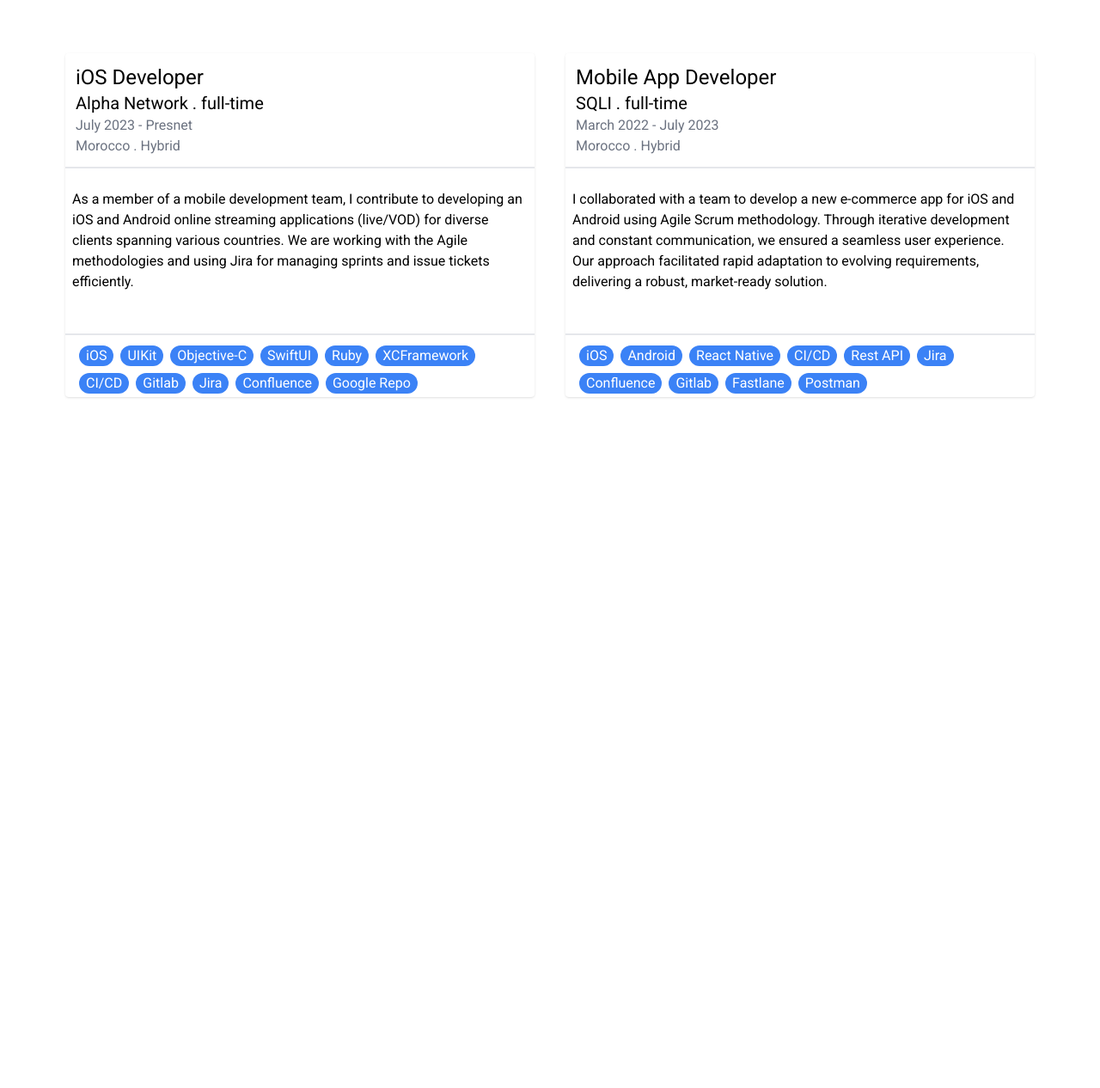
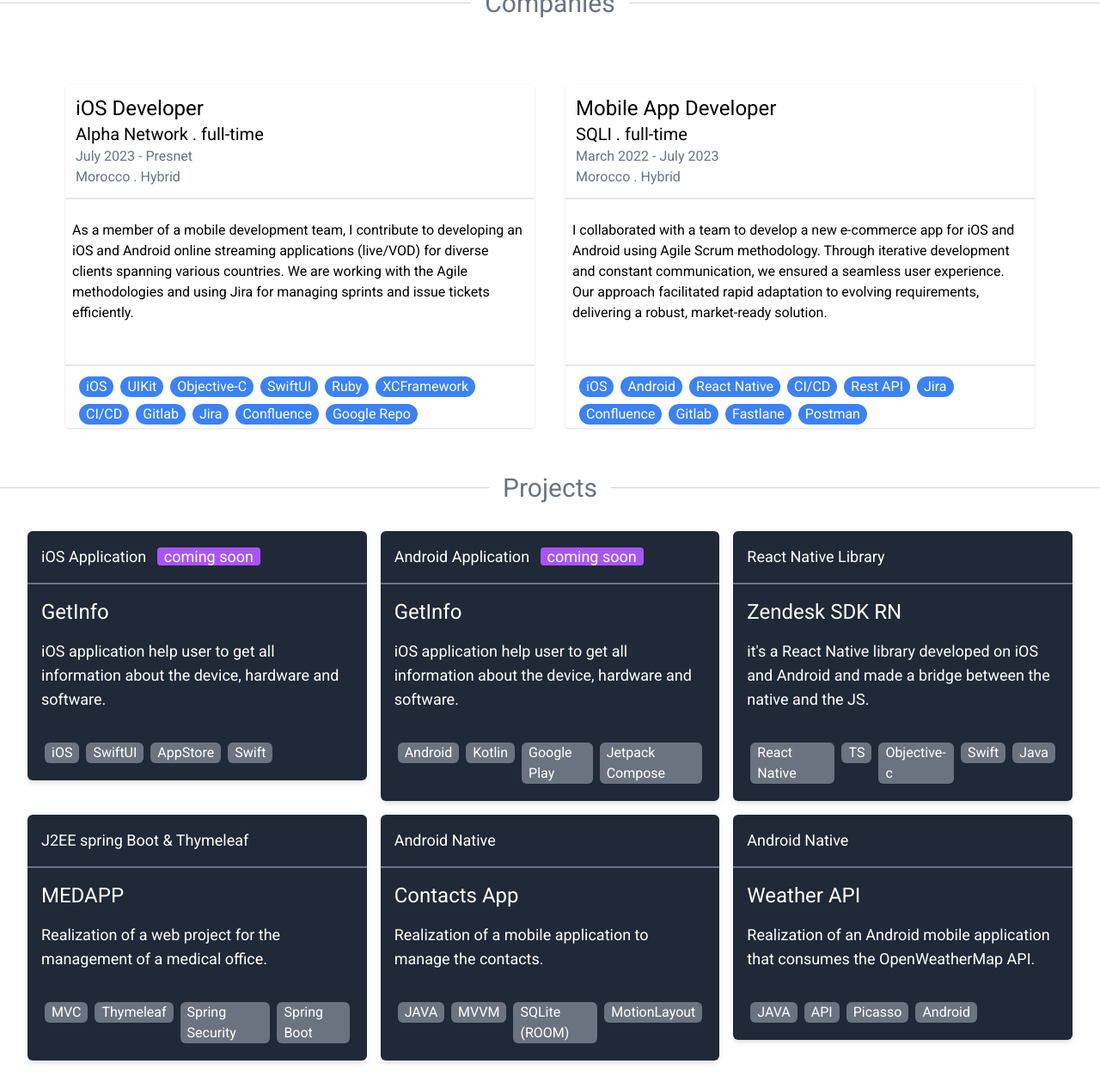
Before and after one commit to ennbou/portfolio, an Astro site: page / in a window 1280 px wide. Shown: the part 1935-3201 px from the top of the page at 86% size. Before the commit the page ends 2449 px from the top, so only its background shows below. Built offline with nearby package versions, Linux system fonts and the light colour scheme; Astro itself is replaced by a stand-in of ours.

Commit message:
add project section

```diff
--- /dev/null
+++ b/src/components/Project.astro
@@ -0,0 +1,41 @@
+---
+export interface Props {
+  project: {
+    title: string;
+    name: string;
+    description: string;
+    repositoryLink?: string;
+    isPrivate?: boolean;
+    isReady?: boolean;
+    productionLink?: string;
+    technologies: string[];
+  };
+}
+
+const { project } = Astro.props as Props;
+const { title, name, description, repositoryLink, isPrivate, isReady, productionLink, technologies } = project;
+---
+
+<a href={isReady === false ? "#" : repositoryLink} class:list={[repositoryLink ? "" : "pointer-events-none" ]}>
+  <div class="bg-gray-800 rounded-md shadow-md text-white hover:scale-105 transition-transform duration-300">
+    <div class="text-lg p-4">
+      {title}
+
+      {isReady === false && <span class=" bg-purple-500 text-white px-2 mx-2 rounded">coming soon</span>}
+      {isPrivate && <span class=" bg-red-500 text-white px-2 mx-2 rounded">private</span>}
+
+    </div>
+    <div class="h-0.5 bg-slate-500 w-100"></div>
+    <div class="text-2xl p-4 pb-0">{name}</div>
+    <div class="text-lg p-4">{description}</div>
+    <div class="flex flex-row p-4">
+      {
+        technologies.map((technology) => (
+          <div>
+            <span class="inline-block bg-gray-500 text-white px-2 m-1 rounded-md">{technology}</span>
+          </div>
+        ))
+      }
+    </div>
+  </div>
+</a>
--- /dev/null
+++ b/src/components/SectionTitle.astro
@@ -0,0 +1,14 @@
+---
+interface Props {
+  title: string;
+}
+
+const {title} =  Astro.props as Props;
+
+---
+
+<div class="flex items-center">
+  <div class="h-px flex-1 bg-gray-300"></div>
+  <div class="text-gray-500 mx-4 text-3xl">{title}</div>
+  <div class="h-px flex-1 bg-gray-300"></div>
+</div>
--- a/src/pages/index.astro
+++ b/src/pages/index.astro
@@ -1,18 +1,22 @@
 ---
-import '@fontsource-variable/merienda';
-import '@fontsource/roboto';
+import "@fontsource-variable/merienda";
+import "@fontsource/roboto";
 
-import Layout from '@layouts/Layout.astro';
-import Header from '@components/Header.astro';
-import AboutMe from '@components/AboutMe.astro';
-import Company from '@components/Company.astro';
-import type {Props as CompanyType} from '@components/Company.astro';
+import Layout from "@layouts/Layout.astro";
+import Header from "@components/Header.astro";
+import AboutMe from "@components/AboutMe.astro";
+import Company from "@components/Company.astro";
+import type { Props as CompanyType } from "@components/Company.astro";
+import Project from "@components/Project.astro";
+import type { Props as ProjectType } from "@components/Project.astro";
+import SectionTitle from "@components/SectionTitle.astro";
 
-const companies: CompanyType[]= [
-  {company:{
+const companies: CompanyType[] = [
+  {
+    company: {
       name: "Alpha Network",
       profileHeadline: "iOS Developer",
-    startDate: new Date(2023,6,12),
+      startDate: new Date(2023, 6, 12),
       endDate: undefined,
       contractType: "CDI",
       location: "Morocco",
@@ -20,34 +24,130 @@
       employmentType: "full-time",
       description:
         "As a member of a mobile development team, I contribute to developing an iOS and Android online streaming applications (live/VOD) for diverse clients spanning various countries. We are working with the Agile methodologies and using Jira for managing sprints and issue tickets efficiently.",
-			technologies: ["iOS", "UIKit", "Objective-C", "SwiftUI", "Ruby","XCFramework", "CI/CD", "Gitlab", "Jira", "Confluence", "Google Repo"]
-  }},
-  {company:{
+      technologies: [
+        "iOS",
+        "UIKit",
+        "Objective-C",
+        "SwiftUI",
+        "Ruby",
+        "XCFramework",
+        "CI/CD",
+        "Gitlab",
+        "Jira",
+        "Confluence",
+        "Google Repo",
+      ],
+    },
+  },
+  {
+    company: {
       name: "SQLI",
       profileHeadline: "Mobile App Developer",
-    startDate: new Date(2022,2,15),
-    endDate: new Date(2023,6,11),
+      startDate: new Date(2022, 2, 15),
+      endDate: new Date(2023, 6, 11),
       contractType: "CDI",
       location: "Morocco",
       locationType: "Hybrid",
       employmentType: "full-time",
       description:
         "I collaborated with a team to develop a new e-commerce app for iOS and Android using Agile Scrum methodology. Through iterative development and constant communication, we ensured a seamless user experience. Our approach facilitated rapid adaptation to evolving requirements, delivering a robust, market-ready solution.",
-		technologies: ["iOS", "Android", "React Native", "CI/CD", "Rest API", "Jira", "Confluence", "Gitlab", "Fastlane", "Postman"]
-  }},
+      technologies: [
+        "iOS",
+        "Android",
+        "React Native",
+        "CI/CD",
+        "Rest API",
+        "Jira",
+        "Confluence",
+        "Gitlab",
+        "Fastlane",
+        "Postman",
+      ],
+    },
+  },
 ];
 
-
+const projects: ProjectType[] = [
+  {
+    project: {
+      title: "iOS Application",
+      name: "GetInfo",
+      isReady: false,
+      description: "iOS application help user to get all information about the device, hardware and software.",
+      technologies: ["iOS", "SwiftUI", "AppStore", "Swift"],
+    },
+  },
+  {
+    project: {
+      title: "Android Application",
+      name: "GetInfo",
+      isReady: false,
+      description: "iOS application help user to get all information about the device, hardware and software.",
+      technologies: ["Android", "Kotlin", "Google Play", "Jetpack Compose"],
+    },
+  },
+  {
+    project: {
+      title: "React Native Library",
+      name: "Zendesk SDK RN",
+      description: "it's a React Native library developed on iOS and Android and made a bridge between the native and the JS.",
+      repositoryLink: "https://github.com/ennbou/zendesk-mobile-sdk-rn",
+      technologies: ["React Native", "TS", "Objective-c", "Swift", "Java"],
+    },
+  },
+  {
+    project: {
+      title: "J2EE spring Boot & Thymeleaf",
+      name: "MEDAPP",
+      description: "Realization of a web project for the management of a medical office.",
+      repositoryLink: "https://github.com/ennbou/medapp",
+      technologies: ["MVC", "Thymeleaf", "Spring Security", "Spring Boot"],
+    },
+  },
+  {
+    project: {
+      title: "Android Native",
+      name: "Contacts App",
+      description: "Realization of a mobile application to manage the contacts.",
+      repositoryLink: "https://github.com/ennbou/Contacts",
+      technologies: ["JAVA", "MVVM", "SQLite (ROOM)", "MotionLayout"],
+    },
+  },
+  {
+    project: {
+      title: "Android Native",
+      name: "Weather API",
+      description: "Realization of an Android mobile application that consumes the OpenWeatherMap API.",
+      repositoryLink: "https://github.com/ennbou/Weather",
+      technologies: ["JAVA", "API", "Picasso", "Android"],
+    },
+  },
+];
 ---
 
 <Layout title="ENNBOU">
   <main>
     <Header />
     <AboutMe />
+    <SectionTitle title="Companies" />
     <div class="grid lg:grid-cols-2 gap-x-3 gap-y-6 p-8 lg:p-16">
-	{companies.map(({company}) => (
-		<div><Company {company}/></div>
-	))}
+      {
+        companies.map(({ company }) => (
+          <div>
+            <Company {company} />
+          </div>
+        ))
+      }
+    </div>
+    <SectionTitle title="Projects" />
+    <div class="grid grid-cols-3 gap-4 p-8">
+      {
+        projects.map(({ project }) => (
+          <div>
+            <Project {project} />
+          </div>
+        ))
+      }
     </div>
   </main>
 </Layout>
```
Lines whose indentation alone changed are shown as unchanged.
